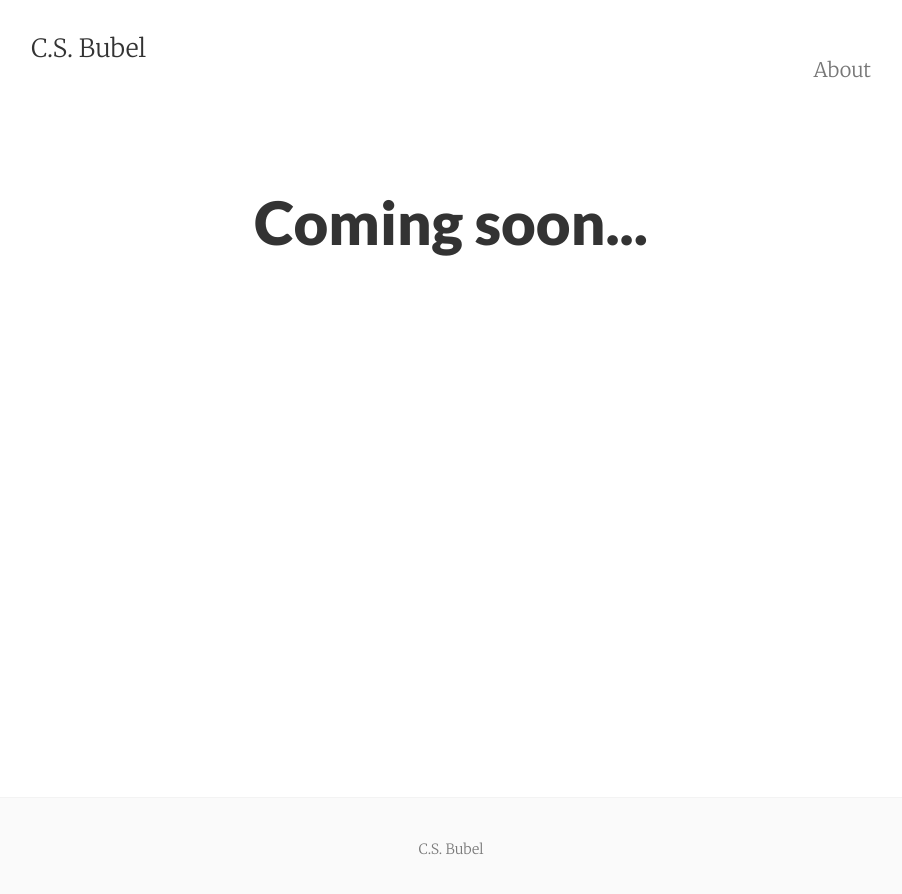
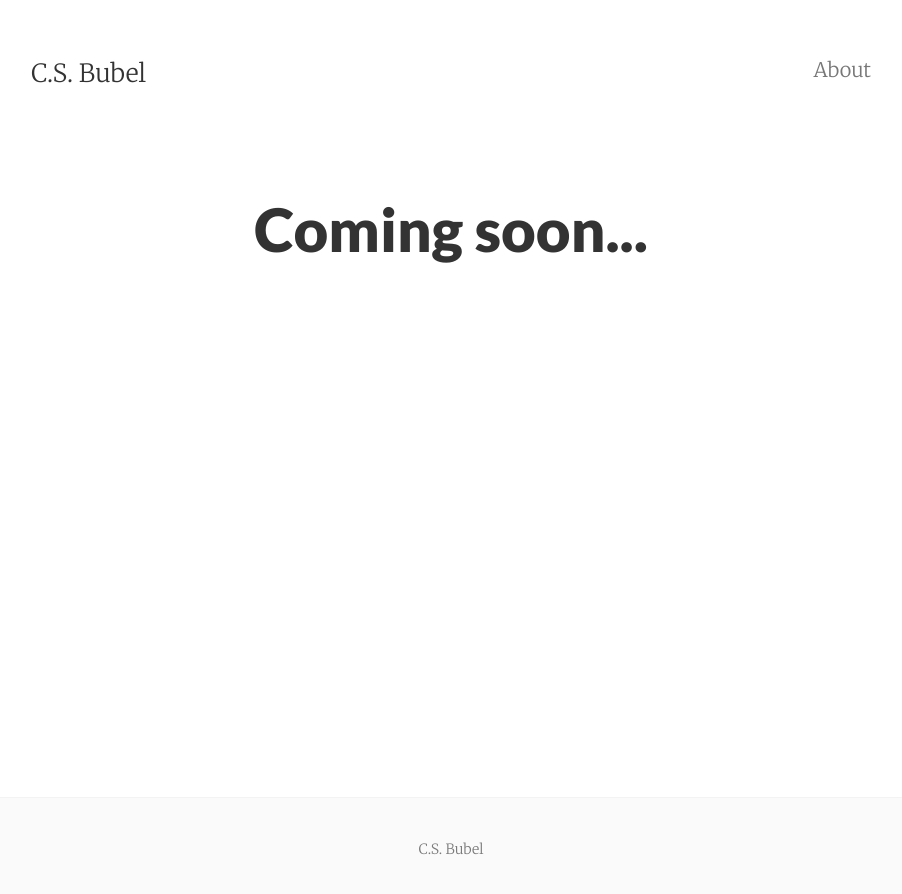
Before and after one commit to cbubel/personal-site, a Jekyll site: the page built from index.html, in a window 1280 px wide. Shown: the top 894 px of the page, without its empty margins (189-1091 px from the left). Built offline with Jekyll 4.4.1, drawn with Linux system fonts in a browser that asks for light colours; the list of posts is cut into pages by our own code.

Commit message:
Fixed header spacing

```diff
--- a/_sass/_header.scss
+++ b/_sass/_header.scss
@@ -12,6 +12,8 @@
 
 .site-header .site-title {
   font-size: $h2;
+  margin-top: 0.25rem;
+  padding-top: 1rem;
 }
 
 .site-nav {
```
